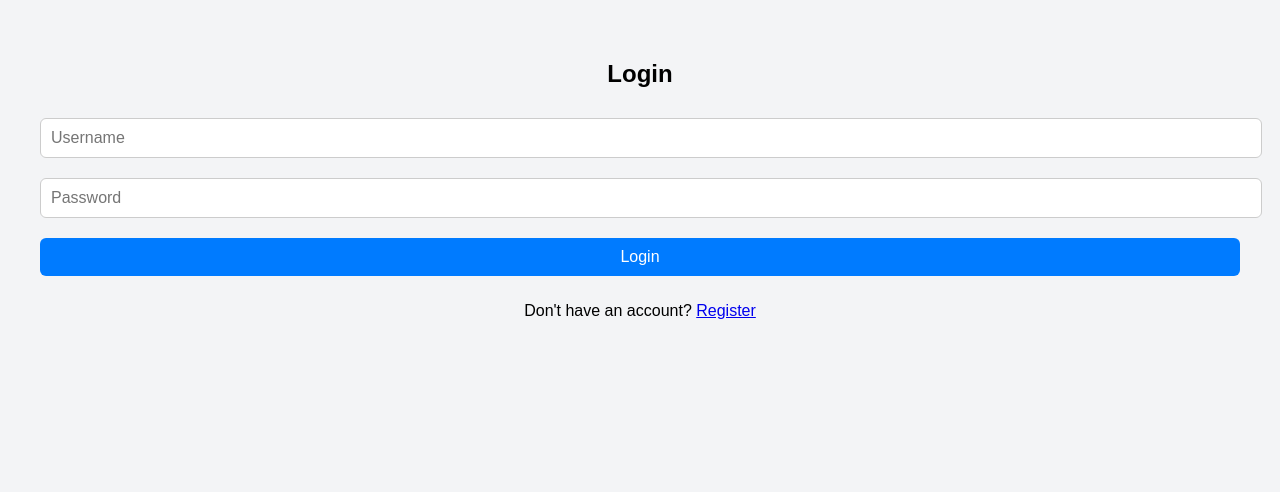
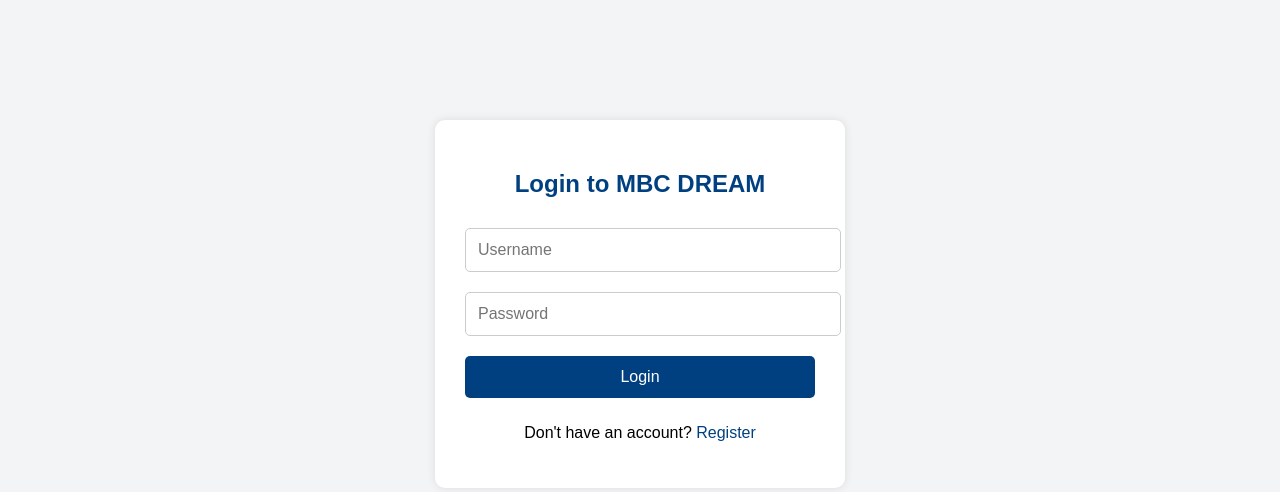
Before and after one commit to smarter-cyber/Bank-app, a Flask app: page /login in a window 1280 px wide. Shown: the top 492 px of the page. Run offline with Flask 2, Linux system fonts and the light colour scheme.

Commit message:
Initial commit with updated dashboard.html

```diff
--- a/templates/login.html
+++ b/templates/login.html
@@ -1,28 +1,85 @@
 <!DOCTYPE html>
-<html>
+<html lang="en">
 <head>
-    <title>Login</title>
-    <link rel="stylesheet" href="/static/style.css">
+  <meta charset="UTF-8" />
+  <meta name="viewport" content="width=device-width, initial-scale=1.0"/>
+  <title>MBC DREAM - Login</title>
+  <link rel="stylesheet" href="/static/style.css" />
+  <style>
+    .login-box {
+      width: 100%;
+      max-width: 350px;
+      margin: 80px auto;
+      background: white;
+      padding: 30px;
+      border-radius: 10px;
+      box-shadow: 0 0 10px rgba(0, 0, 0, 0.1);
+    }
+
+    h2 {
+      text-align: center;
+      color: #004080;
+    }
+
+    input {
+      width: 100%;
+      padding: 12px;
+      margin: 10px 0;
+      border: 1px solid #ccc;
+      border-radius: 5px;
+    }
+
+    button {
+      width: 100%;
+      padding: 12px;
+      background: #004080;
+      color: white;
+      border: none;
+      border-radius: 5px;
+      cursor: pointer;
+    }
+
+    .msg {
+      margin-top: 15px;
+      text-align: center;
+    }
+
+    .msg a {
+      text-decoration: none;
+      color: #004080;
+    }
+
+    #errorMsg {
+      color: red;
+      margin-top: 10px;
+      text-align: center;
+    }
+  </style>
 </head>
 <body>
-    <div class="container">
-        <h2>Login</h2>
-        <form method="POST">
-            <input type="text" name="username" placeholder="Username" required><br>
-            <input type="password" name="password" placeholder="Password" required><br>
-            <button type="submit">Login</button>
-        </form>
-        <p>Don't have an account? <a href="/register">Register</a></p>
 
-        {% with messages = get_flashed_messages() %}
-            {% if messages %}
-                <ul class="flash">
-                    {% for message in messages %}
-                        <li>{{ message }}</li>
-                    {% endfor %}
-                </ul>
-            {% endif %}
-        {% endwith %}
-    </div>
-</body>
-</html>
+  <div class="login-box">
+    <h2>Login to MBC DREAM</h2>
+    <input type="text" id="username" placeholder="Username" />
+    <input type="password" id="password" placeholder="Password" />
+    <button onclick="login()">Login</button>
+    <p id="errorMsg"></p>
+    <p class="msg">Don't have an account? <a href="register.html">Register</a></p>
+  </div>
+
+  <script>
+    function login() {
+      const username = document.getElementById("username").value.trim();
+      const password = document.getElementById("password").value;
+      const errorMsg = document.getElementById("errorMsg");
+
+      // ✅ Admin Login Logic
+      if (username === "admin" && password === "secret123") {
+        localStorage.setItem("adminLoggedIn", "true");
+        window.location.href = "admin.html";
+        return;
+      }
+
+      // ✅ Normal User Login
+      const users = JSON.parse(localStorage.getItem("users") || "{}");
+      const user = users[userna]()
```
Also changed, not shown: templates/admin.html (+88 -33 lines), templates/dashboard.html (+24 -10 lines), templates/register.html (+25 -14 lines), templates/verify_success.html (added, +14 -0 lines), users.json (+13 -5 lines), app.py (line endings or trailing spaces), templates/transfer.html (line endings or trailing spaces), 1 other file.
